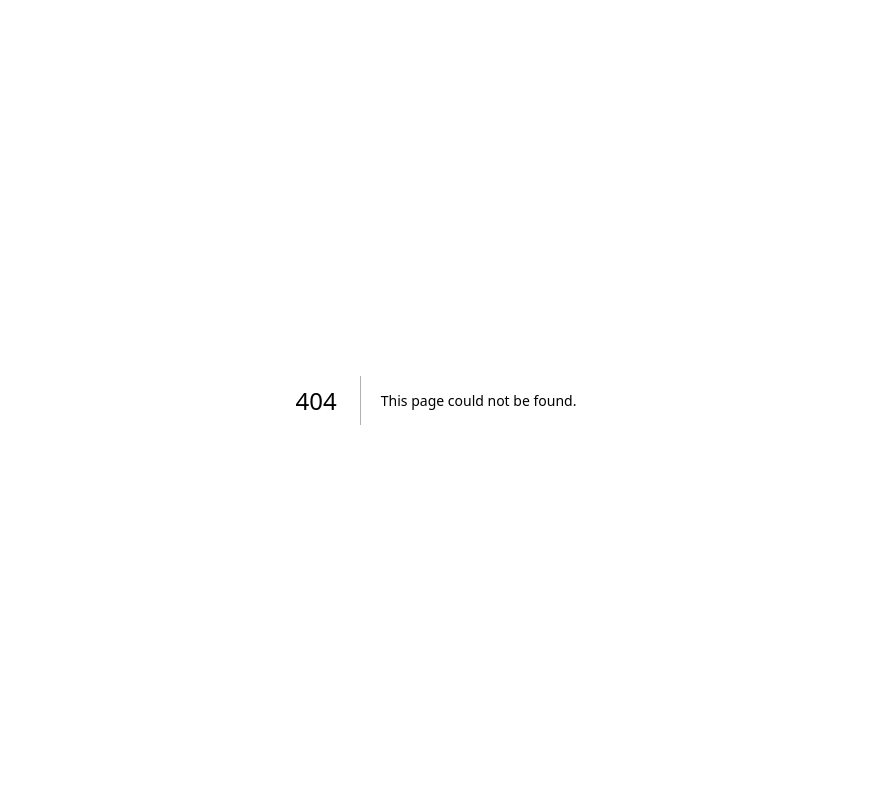
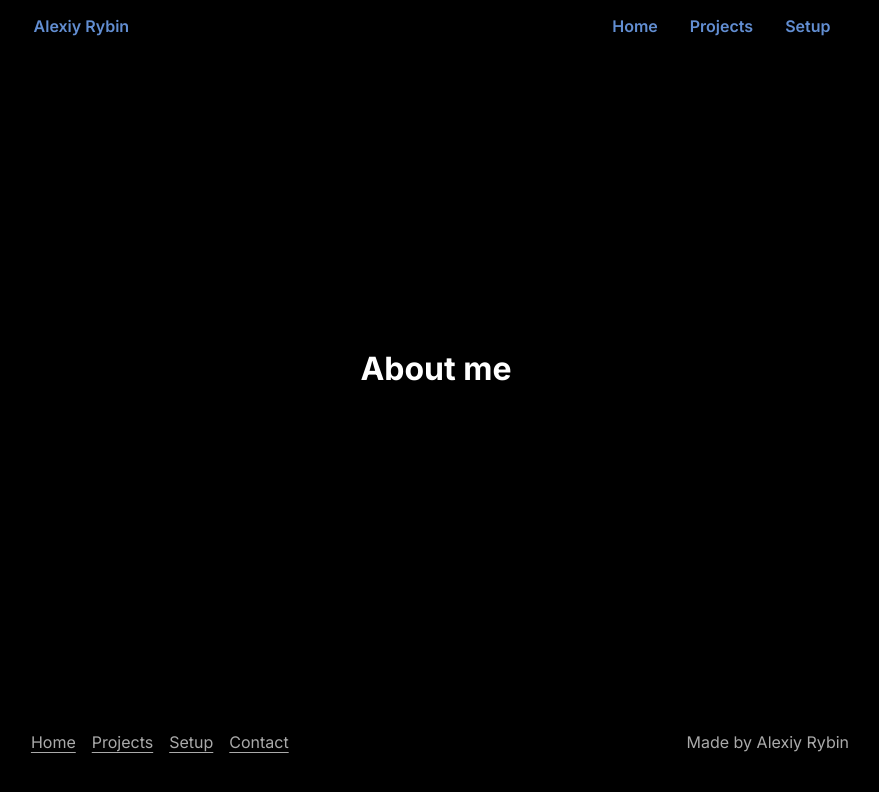
Before and after one commit to tapnisu/tapni.su, a Next.js app: page /about in a window 1280 px wide. Before the commit this address had no page. Shown: the top 792 px of the page, without its empty margins (204-1083 px from the left). Built offline with nearby package versions, Linux system fonts and the light colour scheme.

Commit message:
export default

```diff
--- a/components/footer/footer.module.css
+++ b/components/footer/footer.module.css
@@ -27,9 +27,6 @@
   transition-timing-function: cubic-bezier(0.4, 0, 0.2, 1);
   transition-duration: 150ms;
 
-  text-decoration: underline;
-  text-underline-offset: 4px;
-
   &:hover {
     color: var(--accent);
   }
--- a/components/footer/index.tsx
+++ b/components/footer/index.tsx
@@ -23,7 +23,7 @@ export default function Footer() {
           ))}
         </div>
 
-        <p className="p-4">Made by Alexiy Rybin</p>
+        <p>Made by Alexiy Rybin</p>
       </div>
     </footer>
   );
--- a/components/navbar/navbar.module.css
+++ b/components/navbar/navbar.module.css
@@ -1,7 +1,7 @@
 .navbar {
   color: var(--accent);
   background: var(--bg-75);
-  backdrop-filter: blur(0.4);
+  backdrop-filter: blur(var(--blur-radius));
 
   font-weight: 600;
 
--- /dev/null
+++ b/pages/about.tsx
@@ -0,0 +1,11 @@
+import BasePageLayout from "@components/basePageLayout";
+
+export default function AboutPage() {
+  return (
+    <BasePageLayout>
+      <div className="container-center">
+        <h1>About me</h1>
+      </div>
+    </BasePageLayout>
+  );
+}
--- a/pages/contact.tsx
+++ b/pages/contact.tsx
@@ -8,7 +8,7 @@ import {
   FaTwitter,
 } from "react-icons/fa";
 
-const ContactPage = () => {
+export default function ContactPage() {
   return (
     <BasePageLayout
       title="Tapnisu - Contact"
@@ -58,6 +58,4 @@ const ContactPage = () => {
       ))}
     </BasePageLayout>
   );
-};
-
-export default ContactPage;
+}
--- a/pages/index.tsx
+++ b/pages/index.tsx
@@ -1,7 +1,7 @@
 import BasePageLayout from "@components/basePageLayout";
 import Link from "next/link";
 
-const HomePage = () => {
+export default function HomePage() {
   return (
     <BasePageLayout>
       <div className="container-center">
@@ -15,6 +15,4 @@ const HomePage = () => {
       </div>
     </BasePageLayout>
   );
-};
-
-export default HomePage;
+}
--- a/styles/globals.css
+++ b/styles/globals.css
@@ -3,7 +3,7 @@
   --text-main: #fff;
   --text-secondary: #aaa;
 
-  --accent: #397f7b;
+  --accent: #628ed2;
 
   --bg: #000;
   --bg-75: rgba(0, 0, 0, 0.75);
@@ -19,6 +19,8 @@
 
   --border-radius: 12px;
   --border-width: 2px;
+
+  --blur-radius: 4px;
 
   color-scheme: "dark";
 }
@@ -41,9 +43,9 @@ button {
 
   font-weight: 600;
 
-  padding: 1rem;
+  padding: var(--gap);
 
-  border-radius: 0.75rem;
+  border-radius: var(--border-radius);
   border: none;
 
   transition-property: color, background-color;
```
Also changed, not shown: pages/projects.tsx (+3 -5 lines), pages/setup.tsx (+3 -5 lines).
